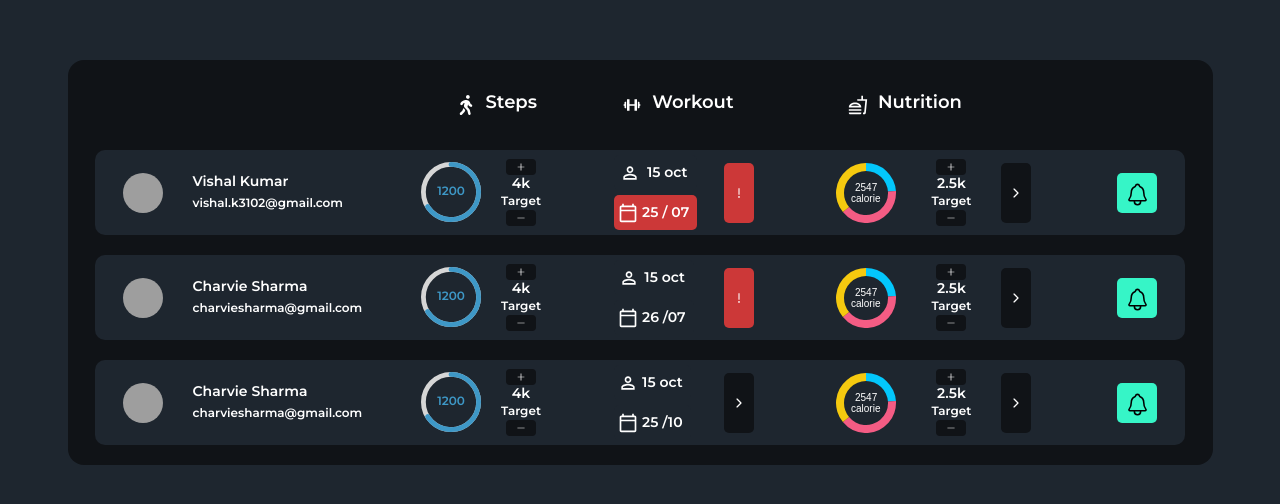
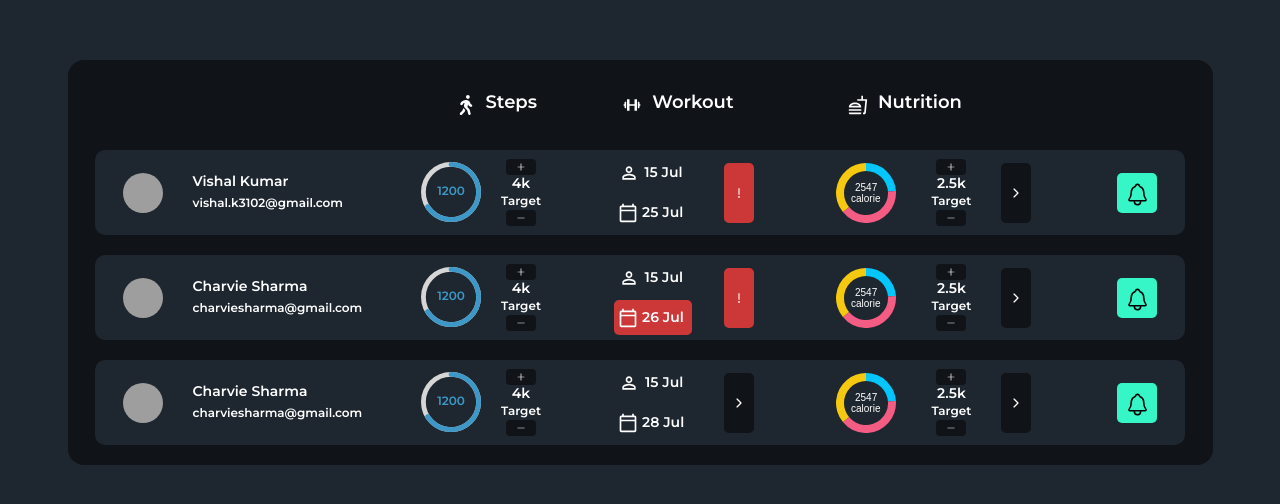
Before and after one commit to vishalk3102/Evolv-fit, a React (Create React App) app: page / in a window 1280 px wide. Shown: the top 504 px of the page. Built offline with nearby package versions, Linux system fonts and the light colour scheme; grey boxes are pictures that could not be loaded.

Commit message:
routing code added

```diff
--- a/src/Api/data.js
+++ b/src/Api/data.js
@@ -7,8 +7,8 @@ const data = [
     email: "vishal.k3102@gmail.com",
     stepWalked: 2547,
     stepTarget: 4000,
-    performedDate: "15 oct",
-    scheduleDate: "25 / 07",
+    performedDate: "15 Jul",
+    scheduleDate: "25 Jul",
     calorieIntake: 1200,
     calorieTarget: 2000,
     proteinConsumed: 45,
@@ -28,8 +28,8 @@ const data = [
     email: "charviesharma@gmail.com",
     stepWalked: 2547,
     stepTarget: 4000,
-    performedDate: "15 oct",
-    scheduleDate: "26 /07",
+    performedDate: "15 Jul",
+    scheduleDate: "26 Jul",
     calorieIntake: 1200,
     calorieTarget: 2000,
     proteinConsumed: 45,
@@ -49,8 +49,8 @@ const data = [
     email: "charviesharma@gmail.com",
     stepWalked: 2547,
     stepTarget: 4000,
-    performedDate: "15 oct",
-    scheduleDate: "25 /10",
+    performedDate: "15 Jul",
+    scheduleDate: "28 Jul",
     calorieIntake: 1200,
     calorieTarget: 2000,
     proteinConsumed: 45,
--- a/src/App.js
+++ b/src/App.js
@@ -1,10 +1,17 @@
 import React from "react";
 import Dashboard from "./Components/Dashboard";
+import { Route, Routes } from "react-router-dom";
+import Workout from "./Components/Workout";
+import Nutrition from "./Components/Nutrition";
 
 const App = () => {
   return (
     <>
-      <Dashboard />
+      <Routes>
+        <Route path="/" element={<Dashboard />} />
+        <Route path="/userid/workout" element={<Workout />} />
+        <Route path="/userid/nutrition" element={<Nutrition />} />
+      </Routes>
     </>
   );
 };
--- a/src/Components/Dashboard.js
+++ b/src/Components/Dashboard.js
@@ -1,11 +1,7 @@
 import React from "react";
 import logo from "../assets/resume-img.jpeg";
 import "../Components/Dashboard.css";
-import {
-  CircularProgressbar,
-  CircularProgressbarWithChildren,
-  buildStyles,
-} from "react-circular-progressbar";
+import { CircularProgressbarWithChildren } from "react-circular-progressbar";
 import "react-circular-progressbar/dist/styles.css";
 import {
   AiOutlinePlus,
@@ -132,7 +128,7 @@ const Dashboard = () => {
               </div>
             </div>
             <div className=" col-lg-12 mx-auto">
-              {userData.map((curElems) => {
+              {userData.map((curElems, key) => {
                 const {
                   id,
                   name,
@@ -156,16 +152,18 @@ const Dashboard = () => {
                 } = curElems;
 
                 {
-                  /* const current = new Date(); */
+                  /* Getting  current Date  */
                 }
-                {
-                  /* const date = `${current.getDate}/${current.getMonth}`; */
-                }
-                const date = "25 / 07";
+                const current = new Date();
+                let month = current.toLocaleString("default", {
+                  month: "short",
+                });
+                let day = current.getDate();
+                const date = `${day} ${month}`;
 
                 return (
                   <>
-                    <div className="col-lg-12">
+                    <div key={id} className="col-lg-12">
                       <div className="row-div row">
                         <div className="name-box d-flex justify-content-start align-items-center col-lg-3 col-md-12 col-sm-12">
                           <div className="img-div">
--- /dev/null
+++ b/src/Components/Nutrition.jsx
@@ -0,0 +1,22 @@
+import React from "react";
+
+const Nutrition = () => {
+  const NutritionStyle = {
+    // border: "2px solid red",
+    height: "100vh",
+    width: "100%",
+    display: "flex",
+    justifyContent: "center",
+    alignItems: "center",
+    fontSize: "6rem",
+    backgroundColor: "#1E262F",
+    color: "#fff",
+  };
+  return (
+    <>
+      <h2 style={NutritionStyle}>Nutrition</h2>
+    </>
+  );
+};
+
+export default Nutrition;
--- /dev/null
+++ b/src/Components/Workout.js
@@ -0,0 +1,22 @@
+import React from "react";
+
+const Workout = () => {
+  const WorkoutStyle = {
+    // border: "2px solid red",
+    height: "100vh",
+    width: "100%",
+    display: "flex",
+    justifyContent: "center",
+    alignItems: "center",
+    fontSize: "6rem",
+    backgroundColor: "#1E262F",
+    color: "#fff",
+  };
+  return (
+    <>
+      <h2 style={WorkoutStyle}>Workout</h2>
+    </>
+  );
+};
+
+export default Workout;
```
